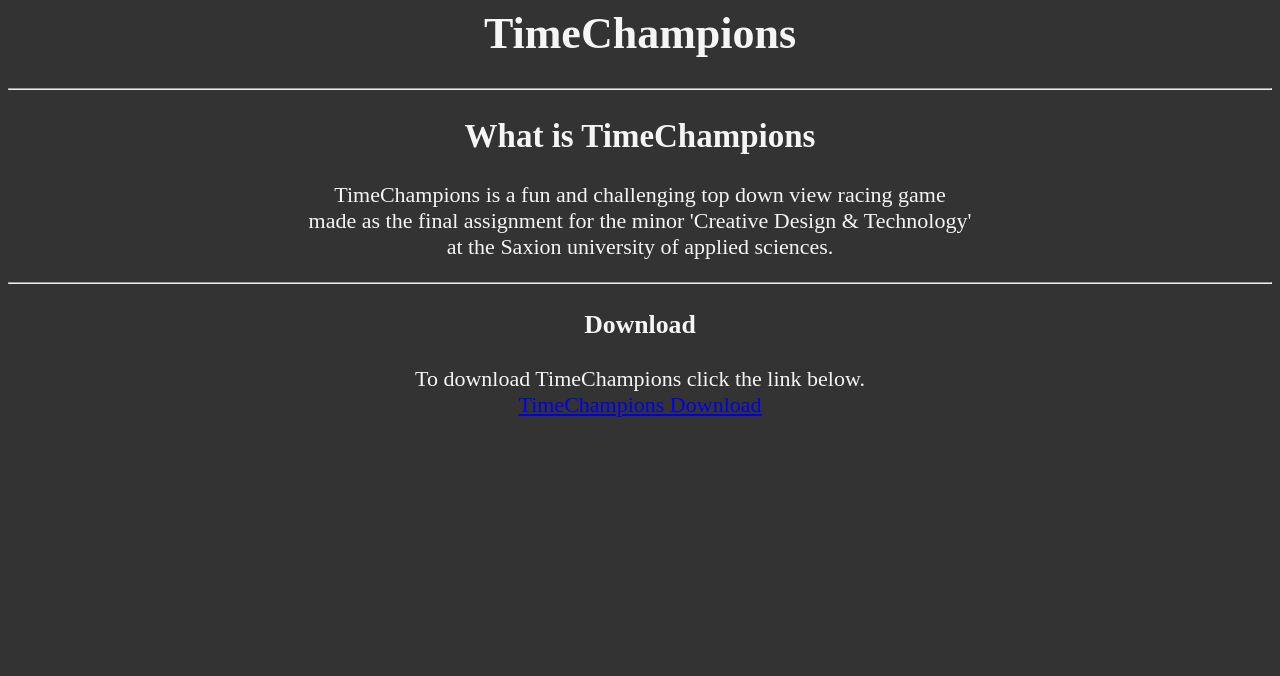
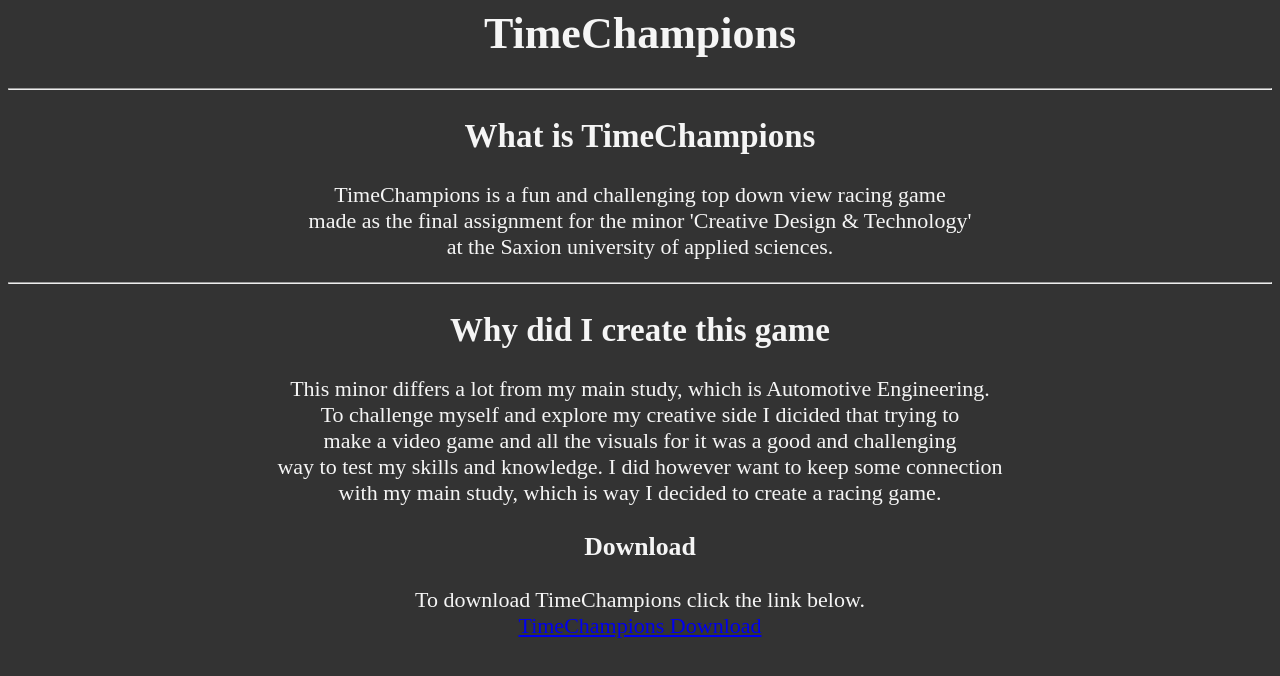
Before and after one commit to wnMWum/TimeChampions, a plain HTML site: page index.html in a window 1280 px wide. Drawn offline with Linux system fonts and the light colour scheme.

Commit message:
Update index.html

```diff
--- a/index.html
+++ b/index.html
@@ -30,6 +30,19 @@
 
         <hr>
 
+        <h2>Why did I create this game</h2>
+
+        <p>This minor differs a lot from my main study, which is Automotive Engineering.
+            <br>To challenge myself and explore my creative side I dicided that trying to
+            <br>make a video game and all the visuals for it was a good and challenging
+            <br>way to test my skills and knowledge. I did however want to keep some connection
+            <br>with my main study, which is way I decided to create a racing game.
+        </p>
+
+        <p>
+
+        </p>
+
         <h3>Download</h3>
         <p>To download TimeChampions click the link below.
             <br><a href="TimeChampions.exe">TimeChampions Download</a>
```
